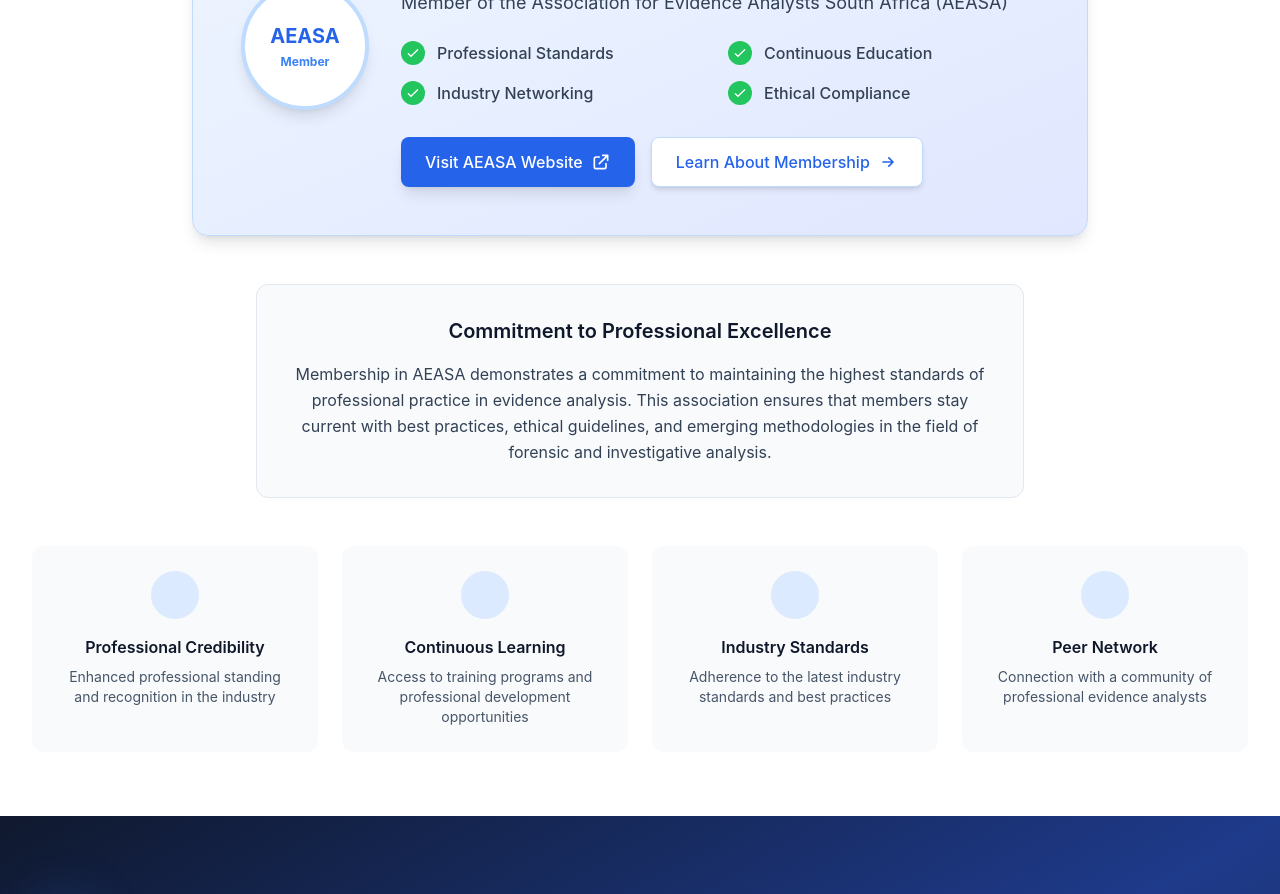
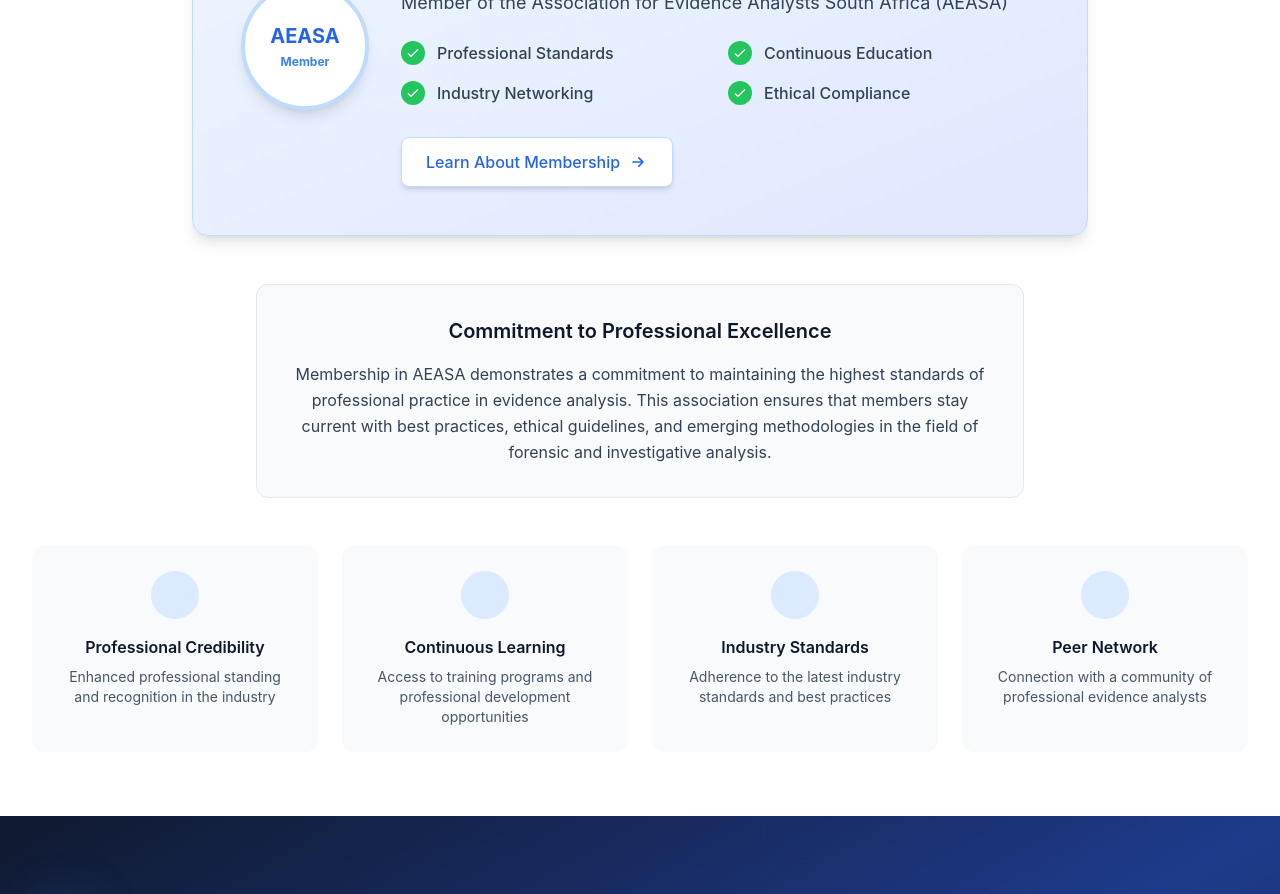
Before and after one commit to RustedVikingOG/pietberghproanalysis, a Vue app: page /about in a window 1280 px wide. Shown: the part 4520-5414 px from the top of the page. Built offline with nearby package versions, Linux system fonts and the light colour scheme.

Commit message:
fix: uix problems resolved

```diff
--- a/src/components/ProfessionalAssociation.vue
+++ b/src/components/ProfessionalAssociation.vue
@@ -78,18 +78,6 @@
 
               <!-- Call to action -->
               <div class="mt-8 flex flex-col sm:flex-row gap-4 justify-center lg:justify-start">
-                <a
-                  :href="aeusaWebsite"
-                  target="_blank"
-                  rel="noopener noreferrer"
-                  class="inline-flex items-center px-6 py-3 bg-blue-600 hover:bg-blue-700 text-white font-medium rounded-lg transition-colors duration-200 shadow-lg hover:shadow-xl"
-                >
-                  Visit AEASA Website
-                  <svg class="ml-2 w-5 h-5" fill="none" stroke="currentColor" viewBox="0 0 24 24">
-                    <path stroke-linecap="round" stroke-linejoin="round" stroke-width="2" d="M10 6H6a2 2 0 00-2 2v10a2 2 0 002 2h10a2 2 0 002-2v-4M14 4h6m0 0v6m0-6L10 14"></path>
-                  </svg>
-                </a>
-
                 <button
                   @click="learnMoreAboutMembership"
                   class="inline-flex items-center px-6 py-3 bg-white hover:bg-gray-50 text-blue-600 font-medium rounded-lg border border-blue-200 transition-colors duration-200 shadow-md hover:shadow-lg"
@@ -154,9 +142,6 @@
   learnMore: [];
 }>();
 
-// AEASA website URL
-const aeusaWebsite = 'https://www.aeasa.org.za'; // Placeholder URL
-
 // Membership benefits data
 const membershipBenefits = [
   {
--- a/src/components/TestimonialsHero.vue
+++ b/src/components/TestimonialsHero.vue
@@ -108,13 +108,8 @@
                 </blockquote>
 
                 <div class="flex items-center">
-                  <div v-if="featuredTestimonial.imageUrl" class="w-12 h-12 rounded-full bg-slate-200 mr-4 overflow-hidden">
-                    <img :src="featuredTestimonial.imageUrl" :alt="featuredTestimonial.name" class="w-full h-full object-cover"/>
-                  </div>
-                  <div v-else class="w-12 h-12 rounded-full bg-blue-100 mr-4 flex items-center justify-center">
-                    <svg class="w-6 h-6 text-blue-600" fill="currentColor" viewBox="0 0 24 24">
-                      <path d="M12 12c2.21 0 4-1.79 4-4s-1.79-4-4-4-4 1.79-4 4 1.79 4 4 4zm0 2c-2.67 0-8 1.34-8 4v2h16v-2c0-2.66-5.33-4-8-4z"/>
-                    </svg>
+                  <div class="w-12 h-12 rounded-full bg-slate-200 mr-4 overflow-hidden">
+                    <img :src="randomAvatarUrl" :alt="`Avatar for ${featuredTestimonial.name}`" class="w-full h-full object-cover"/>
                   </div>
                   <div>
                     <div class="font-semibold text-slate-900">{{ featuredTestimonial.name }}</div>
@@ -162,6 +157,7 @@
 </template>
 
 <script setup lang="ts">
+import { computed } from 'vue';
 import type { Testimonial } from '@/models/Testimonial';
 
 interface Props {
@@ -178,8 +174,21 @@
   (e: 'contact'): void;
 }
 
-defineProps<Props>();
+const props = defineProps<Props>();
 defineEmits<Emits>();
+
+// Generate random avatar URL using DiceBear API
+const randomAvatarUrl = computed(() => {
+  if (!props.featuredTestimonial) return '';
+
+  // Use testimonial ID or name to create consistent but varied avatars
+  const seed = props.featuredTestimonial.id || props.featuredTestimonial.name;
+  // Use different avatar styles randomly
+  const styles = ['avataaars', 'initials', 'bottts', 'identicon'];
+  const randomStyle = styles[Math.floor(Math.random() * styles.length)];
+
+  return `https://api.dicebear.com/7.x/${randomStyle}/svg?seed=${encodeURIComponent(seed)}`;
+});
 </script>
 
 <style scoped>
```
